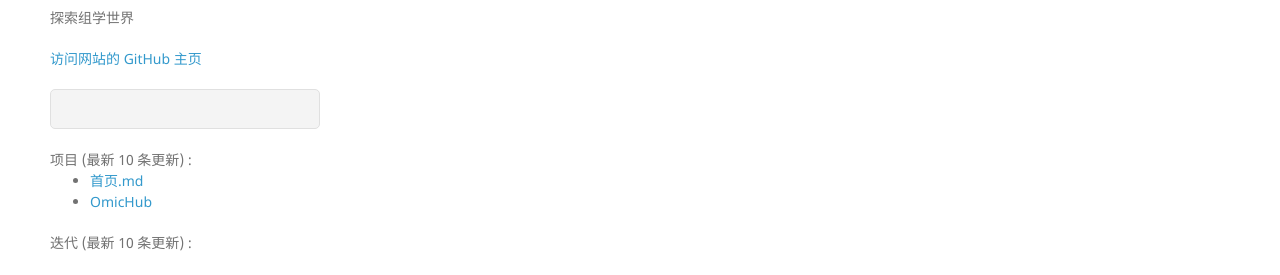
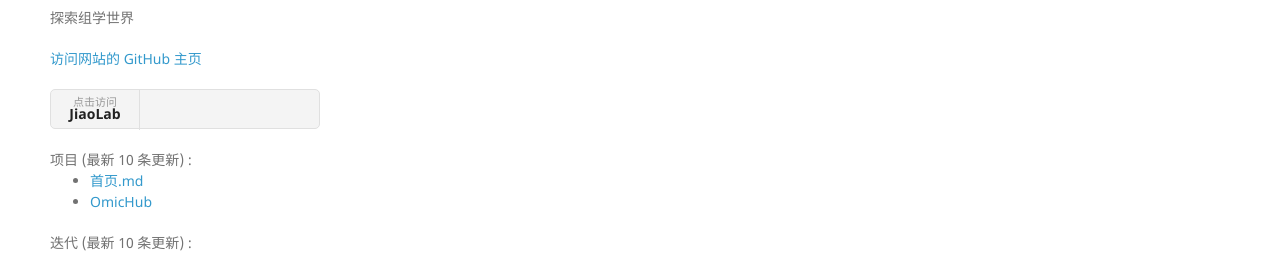
Before and after one commit to xupengjack/xupengjack.github.io, a Jekyll site: the page built from README.md, in a window 1280 px wide. Shown: the part 364-639 px from the top of the page. Built offline with Jekyll 4.4.1, drawn with Linux system fonts in a browser that asks for light colours; nearby versions of some CDN libraries; our own code applies the rules of GitHub Pages for plain Markdown files.

Commit message:
添加JiaoLab访问链接

```diff
--- a/_includes/git-wiki/components/action_btn/downloads.html
+++ b/_includes/git-wiki/components/action_btn/downloads.html
@@ -1,4 +1,5 @@
 <ul class="git-wiki-downloads">
+    <li><a target="_blank" href="http://www.lseb.cn/jiaoyuannian">点击访问<strong>JiaoLab</strong></a></li>
 <!--    <li><a href="{{ site.github.zip_url }}">Download <strong>ZIP File</strong></a></li>-->
 <!--    <li><a href="{{ site.github.tar_url }}">Download <strong>TAR Ball</strong></a></li>-->
 <!--    <li><a href="{{ site.github.repository_url }}">View On <strong>{% if site.github.hostname == "gitlab.com" %} Gitlab {% else %} Github {% endif %} </strong></a></li>-->
```
